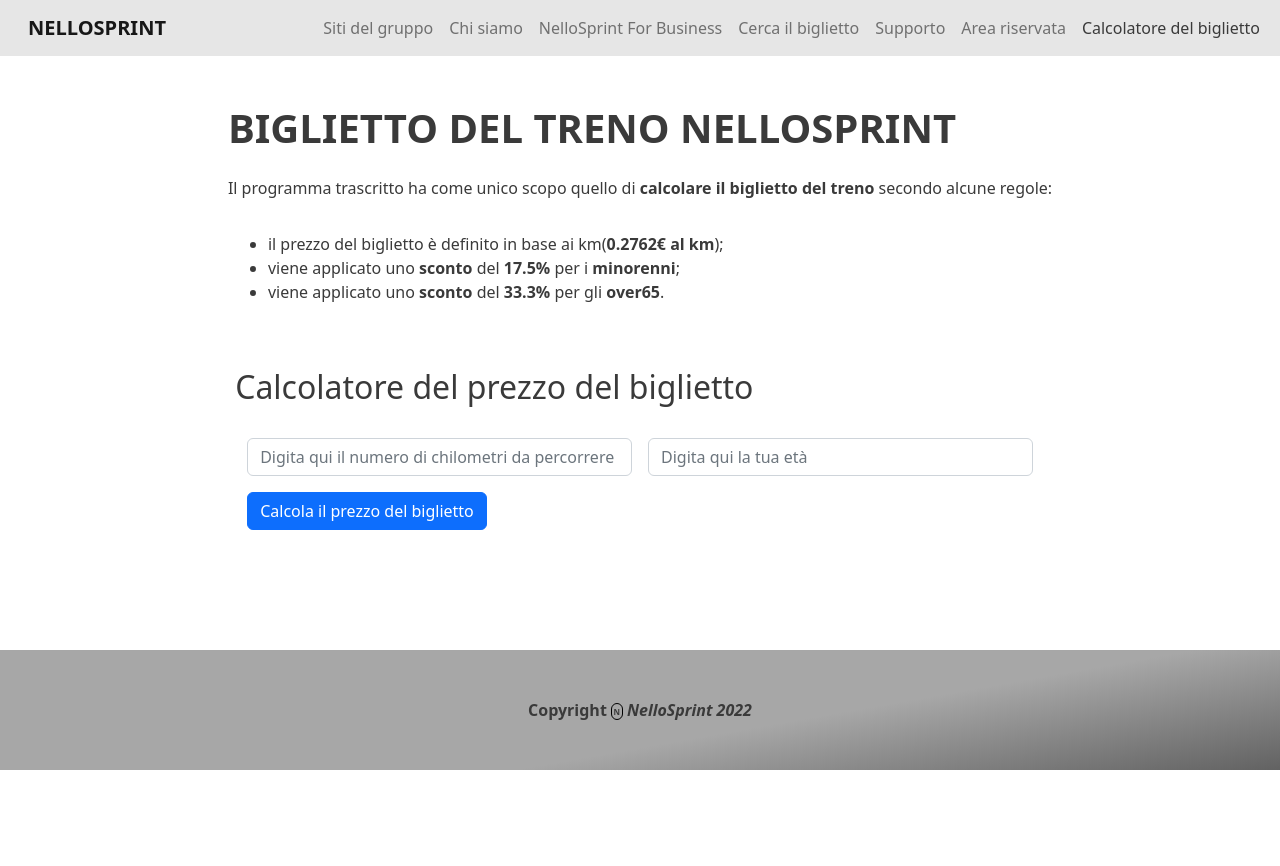
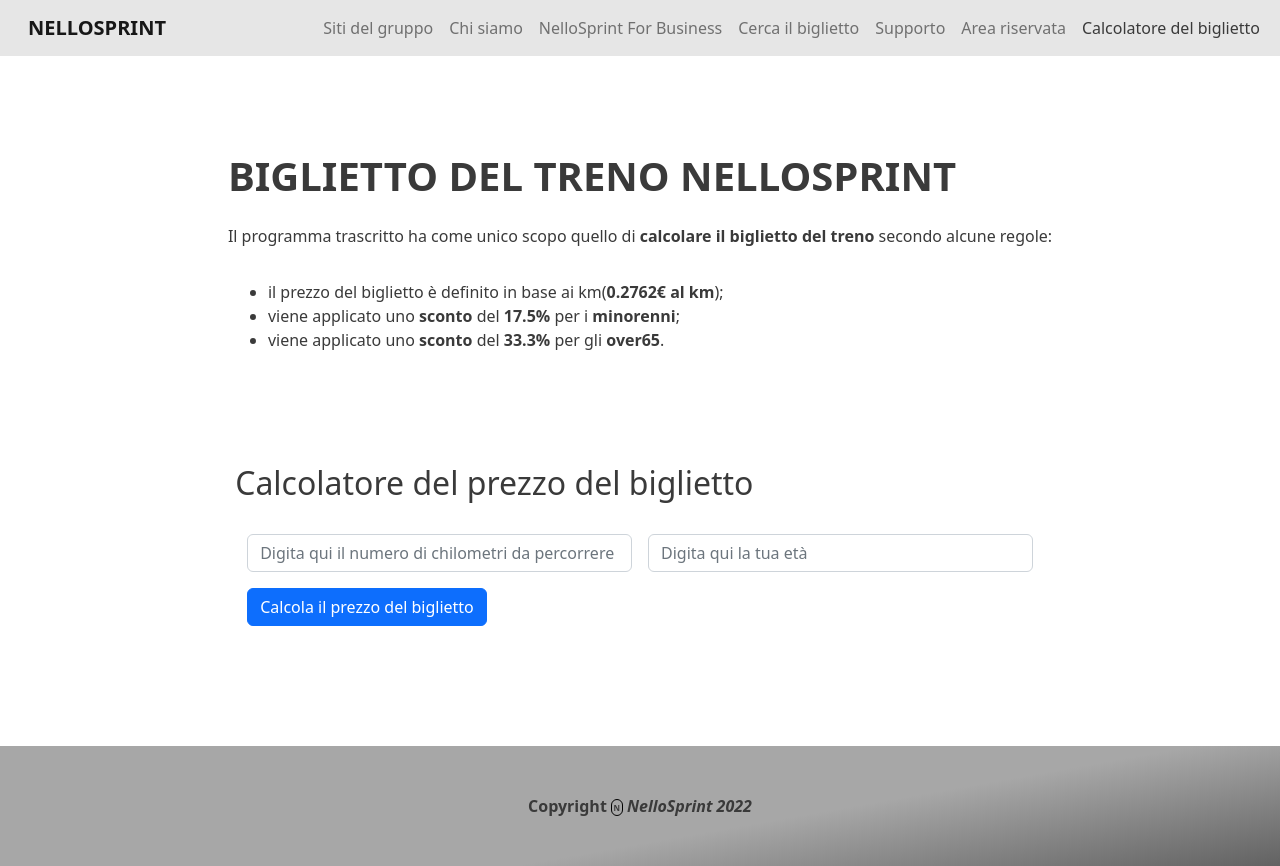
Before and after one commit to AnielloPiscopo/js-biglietto-treno-form, a plain HTML site: page index.html in a window 1280 px wide. Before the commit the page ends 800 px from the top, so only its background shows below. Drawn offline with nearby package versions, Linux system fonts and the light colour scheme.

Commit message:
Improved the padding

```diff
--- a/index.html
+++ b/index.html
@@ -108,7 +108,7 @@
         <main>
             <div class="container-fluid px-4 py-5 align-items-center d-flex flex-column">
                 <!-- ? INTRODUCTION -->
-                <section id="introduction">
+                <section id="introduction" class="py-5">
                     <h1 class="my-title fw-bold text-uppercase">Biglietto del treno NelloSprint</h1>
                     <p class="py-3">
                         Il programma trascritto ha come unico scopo quello di <strong>calcolare il biglietto del treno</strong> secondo alcune regole:
```
